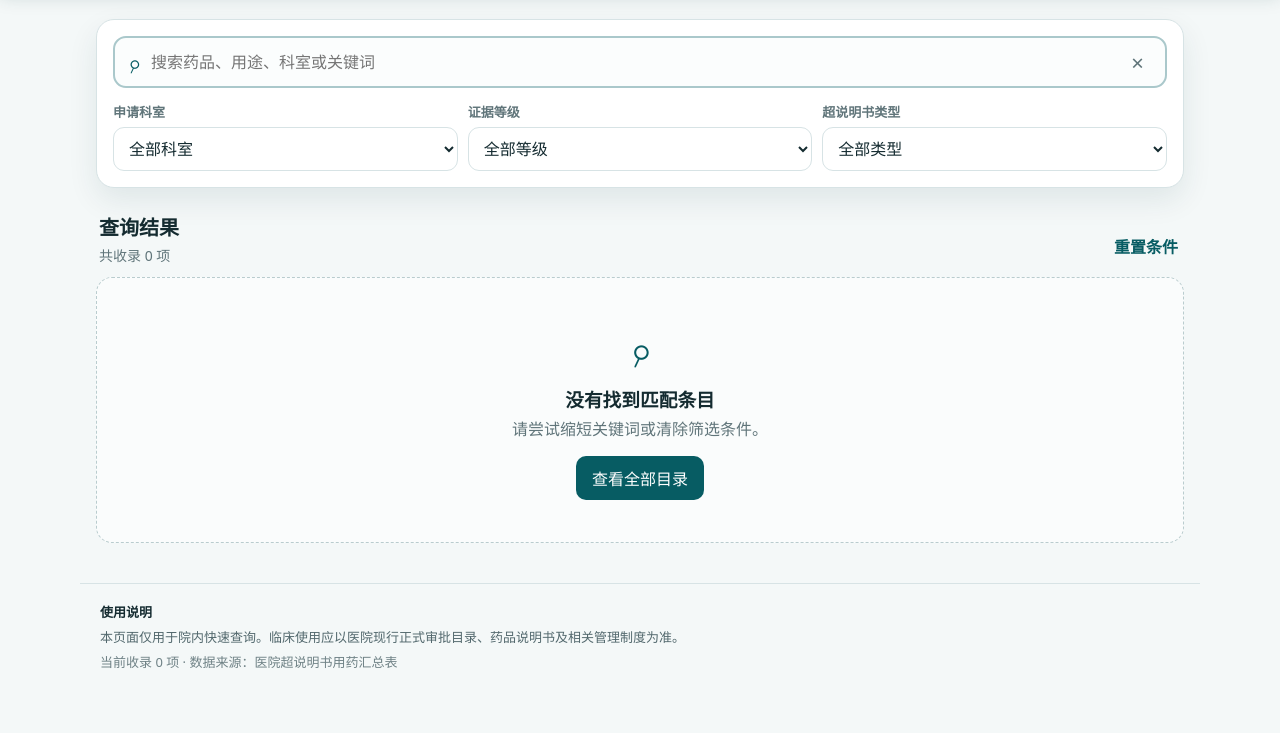
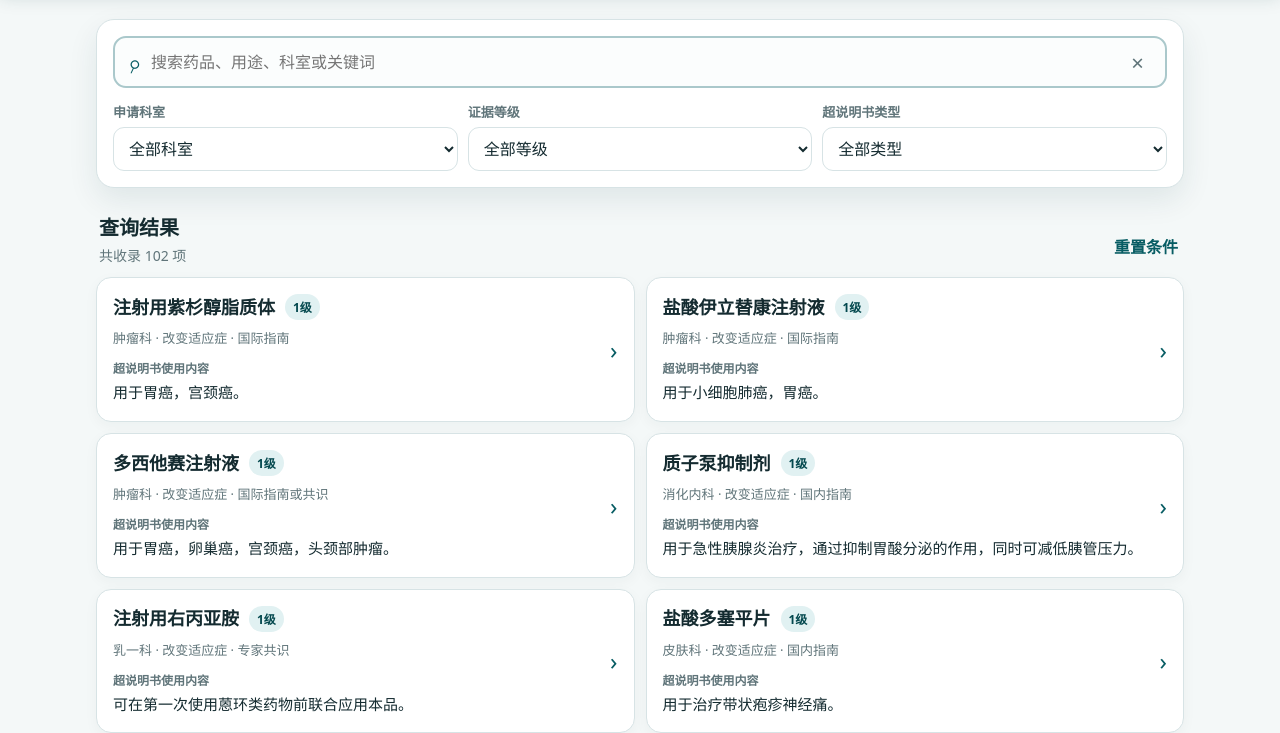
Before and after one commit to chunhualai1985-bot/offlabel-query, a plain HTML site: page index.html in a window 1280 px wide. Shown: the part 85-818 px from the top of the page. Drawn offline with Linux system fonts and the light colour scheme.

Commit message:
Load split data files for public site

```diff
--- a/index.html
+++ b/index.html
@@ -92,7 +92,8 @@
   </div>
 
   <div id="toast" class="toast" role="status" aria-live="polite"></div>
-  <script src="data.js"></script>
+  <script src="data-1.js"></script>
+  <script src="data-2.js"></script>
   <script src="app.js"></script>
 </body>
 </html>
```
